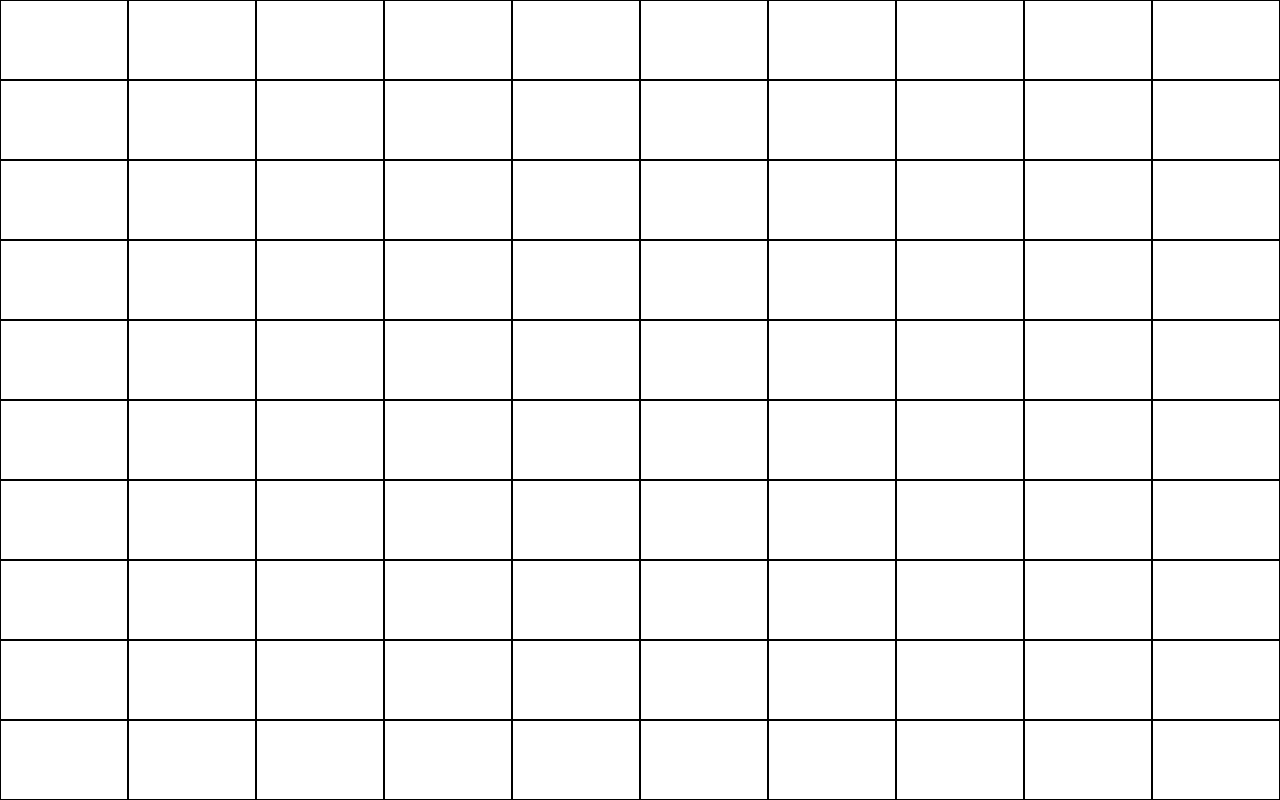
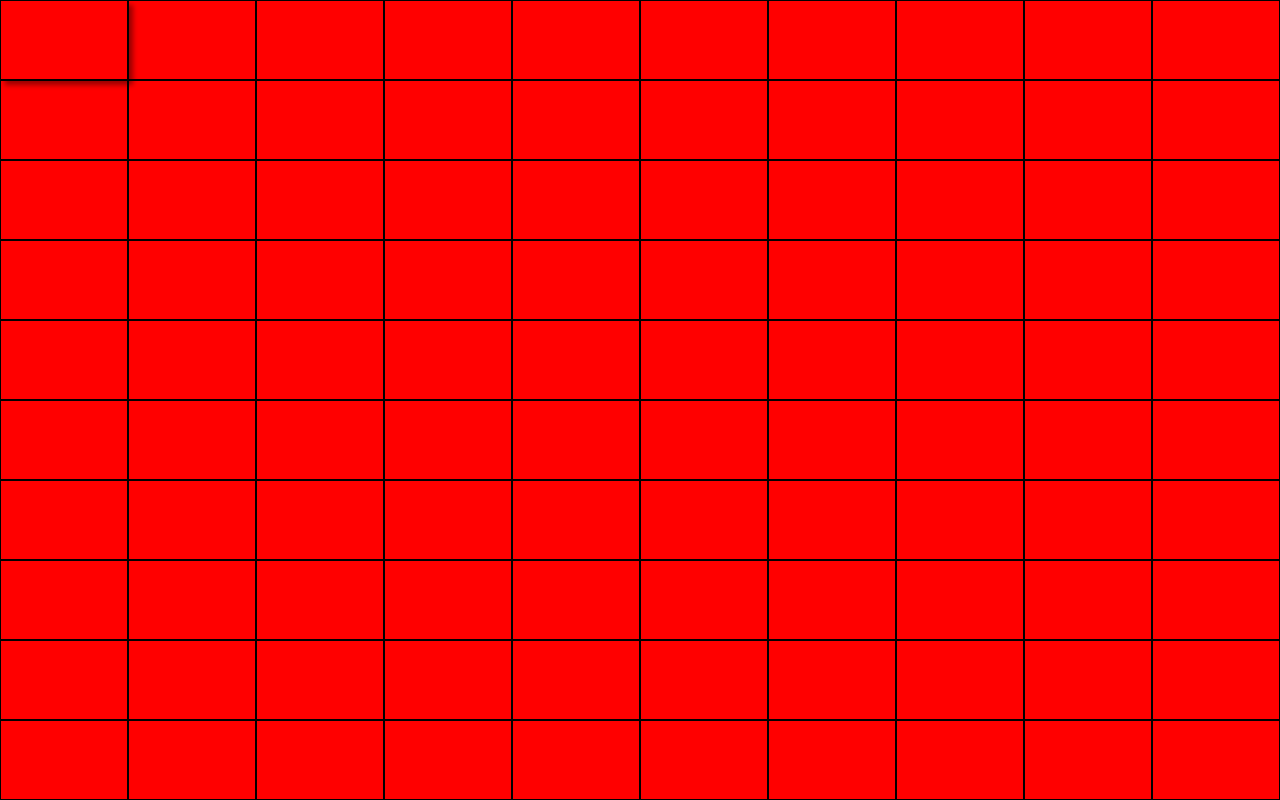
Before and after one commit to EmptyFiel/jqueryproj, a plain HTML site: page index.html in a window 1280 px wide. Drawn offline with Linux system fonts and the light colour scheme.

Commit message:
it works!!!! ITs alive!!

```diff
--- a/style.css
+++ b/style.css
@@ -17,26 +17,18 @@ body {
     box-sizing: border-box;
     margin: 0px;
     padding: 0px;
-    background-color: rgb(255, 255, 255);
+    background-color: red;
     height: 10vh;
     width: 10vw;
     display: inline-flex;
     margin-right: -4px;
     margin-bottom: -4px;
-    box-shadow: 1px 0px #999,
-                0px 1px #999,
-                1px 2px #999,
-                2px 1px #999,
-                2px 3px #999,
-                3px 2px #999,
-                4px 3px #999,
-                3px 4px #999,
-                5px 4px #999,
-                4px 5px #999,
-                5px 6px #999,
-                6px 5px#999,
-                6px 7px #999,
-                7px 6px #999,
-                7px 8px #999,
-                8px 7px #999;
+    transition: .25s;
+
 }
+
+.box:hover {
+    box-shadow: 5px 5px 5px rgba(0, 0, 0, 0.40);
+    z-index: 999;
+    position: relative;
+}
```
